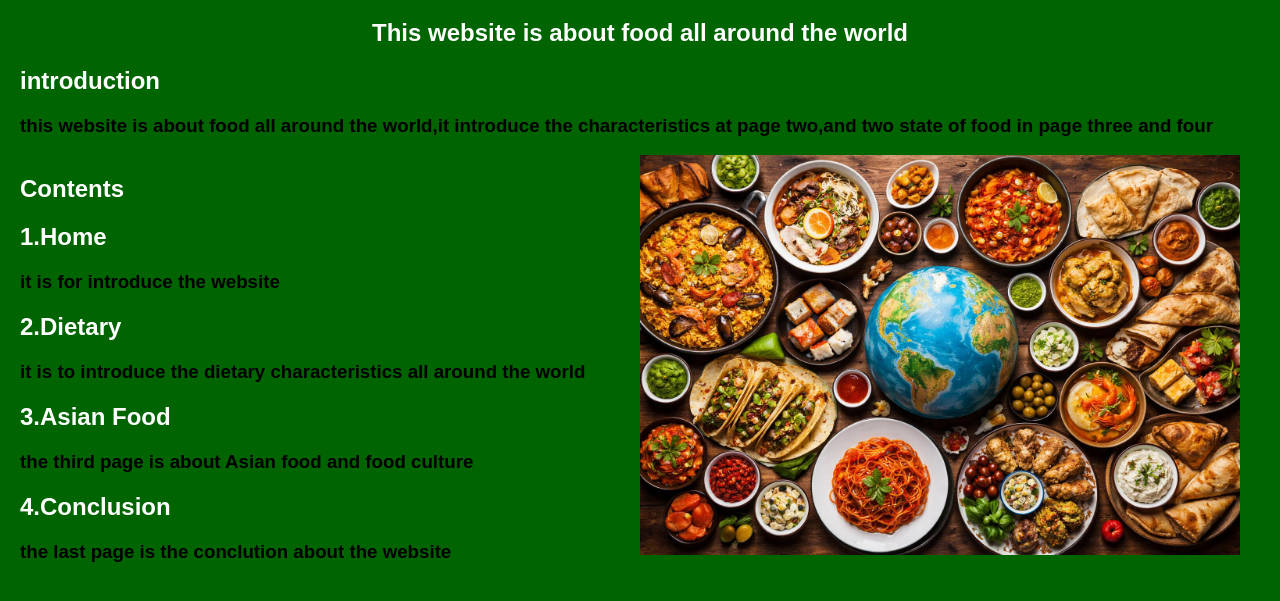
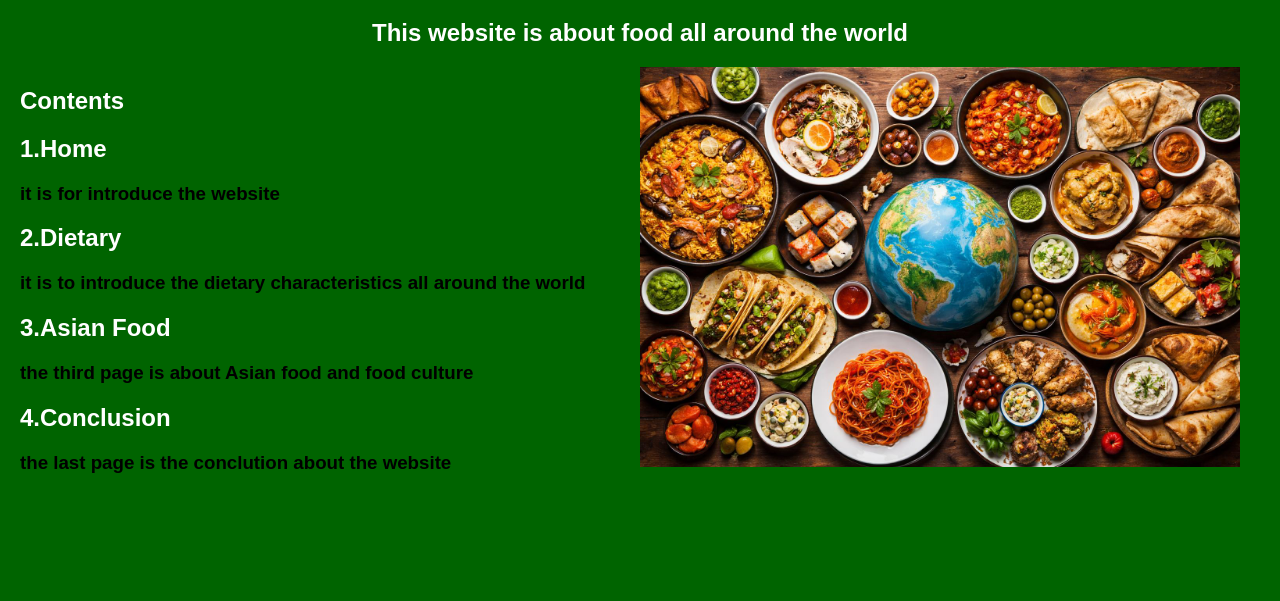
Before and after one commit to zongyeyang82-commits/zongyeyang82-commits.github.io, a plain HTML site: page index.html in a window 1280 px wide. Shown: the part 99-700 px from the top of the page. Drawn offline with Linux system fonts and the light colour scheme.

Commit message:
Update index.html

```diff
--- a/index.html
+++ b/index.html
@@ -15,8 +15,6 @@
 	<h1>Introduction</h1>
 	<h2>This website is about food all around the world</h2>
 	</center>
-	<h2>introduction</h2>
-	<h3>this website is about food all around the world,it introduce the characteristics at page two,and two state of food in page three and four</h3>
 	<div class="row4">
 	<div class="col4">
 	<h2>Contents</h2>
```
